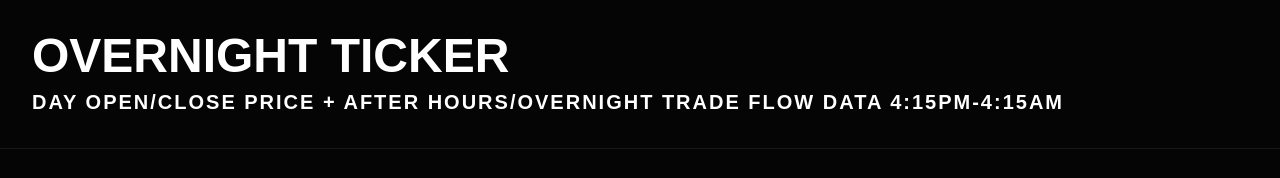
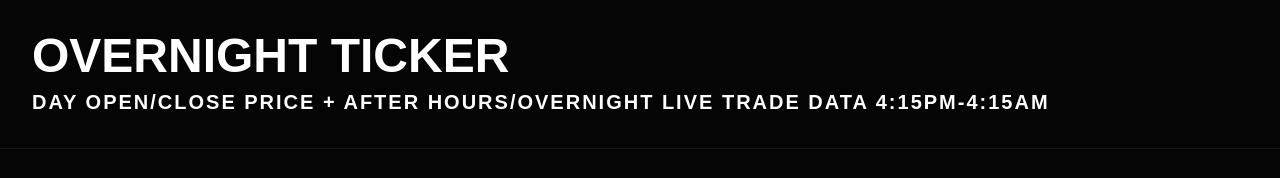
Before and after one commit to jordan1600executive-bot/overnight-tape, a plain HTML site: page index.html in a window 1280 px wide. Shown: the top 178 px of the page. Drawn offline with nearby package versions, Linux system fonts and the light colour scheme; no server answers.

Commit message:
Update index.html

```diff
--- a/index.html
+++ b/index.html
@@ -16,7 +16,7 @@
 
   <div class="p-8 border-b border-zinc-900">
     <h1 class="text-white font-bold text-5xl">OVERNIGHT TICKER</h1>
-    <p class="text-xl text-white uppercase tracking-widest font-bold mt-2">Day Open/Close Price + AFTER HOURS/OVERNIGHT TRADE FLOW DATA 4:15pm-4:15am</p>
+    <p class="text-xl text-white uppercase tracking-widest font-bold mt-2">Day Open/Close Price + AFTER HOURS/OVERNIGHT LIVE TRADE DATA 4:15pm-4:15am</p>
   </div>
 
   <div class="p-8">
```
